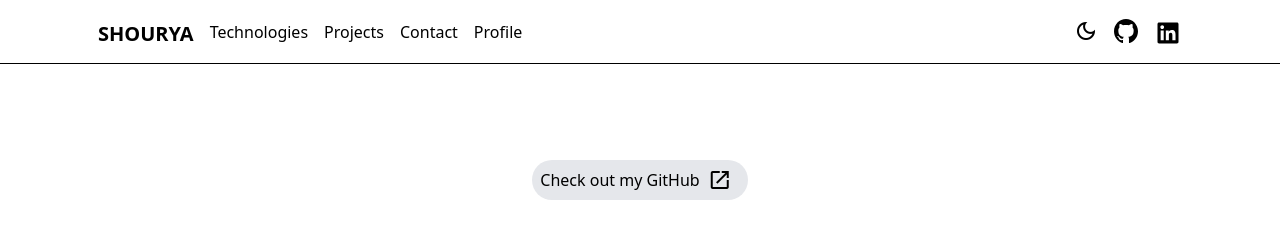
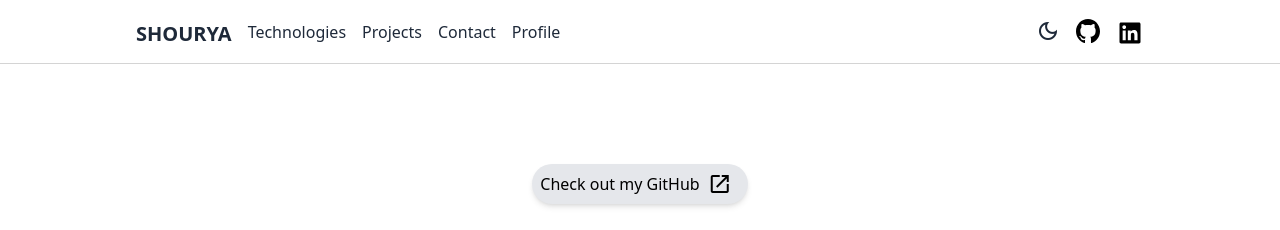
Before and after one commit to AryanShourya/My_portfolio, a React (Vite) app: page / in a window 1280 px wide. Shown: the top 230 px of the page. Built offline with nearby package versions, Linux system fonts and the light colour scheme.

Commit message:
updated nav file

```diff
--- a/src/components/Home.jsx
+++ b/src/components/Home.jsx
@@ -4,8 +4,10 @@ function Home() {
   return (
     <>
     <div className=" justify-items-center">
-      <div className=" mt-40 items-center">
-        <a href="" className="bg-gray-200 p-2 flex rounded-full items-center">
+      <div className=" mt-40 items-center p-1 ">
+        <a href="" className="bg-gray-200 p-2 flex rounded-full items-center
+                              shadow-md transition delay-700 duration-500
+                              ease-in-out hover:scale-110 hover:translate-y-1">
         <label >Check out my GitHub</label>
         <span className="material-symbols-outlined ml-2 mr-2">open_in_new</span>
         </a>
--- a/src/components/Navbar.jsx
+++ b/src/components/Navbar.jsx
@@ -18,24 +18,24 @@ export default function Navbar() {
       }
     }
   return (
-    <div className={`fixed bg-[${mode}] text-[${textCol}]
+    <div className={`fixed bg-white text-gray-800
                      md:justify-items-center
                      content-center min-h-15 w-screen top-1 sm:min-w-[500px]
-                     border-b-1`}>
+                     border-neutral-300 border-b-1`}>
       <div className="flex md:hidden ">
         <ul className="justify-between p-2 flex w-screen">
             <li>
-                <a href="" className="text-xl font-bold">SHOURYA</a>
+                <a href="/" className="text-xl font-bold">SHOURYA</a>
             </li>
             <li>
-                <a href="" >
+                <button >
                 <span className="material-symbols-outlined dark:fill-neutral-200">menu</span>
-                </a>
+                </button>
             </li>
         </ul>
       </div>
-      <div className="lg:max-w-[1100px] hidden md:flex bg-green  items-center
-                      justify-between sm:w-screen">
+      <div className="lg:max-w-5xl hidden md:flex bg-green  items-center
+                      justify-between sm:w-screen ">
         <ul className="p-2 md:flex space-x-4 font-medium">
             <li>
                <a href="" className="text-xl font-bold">SHOURYA</a>
@@ -62,8 +62,9 @@ export default function Navbar() {
             </li>
             <li>
                 <a href="">
-                    <img className="size-6" src="src\resources\svg\github-142-svgrepo-com.svg"/>
+                    <img className="size-6 " src="src\resources\svg\github-142-svgrepo-com.svg"/>
                 </a>
+
             </li>
             <li>
                 <a href="">
--- /dev/null
+++ b/src/components/Technology.jsx
@@ -0,0 +1,9 @@
+//import React from 'react'
+
+export default function Technology() {
+  return (
+    <div>
+
+    </div>
+  )
+}
```
